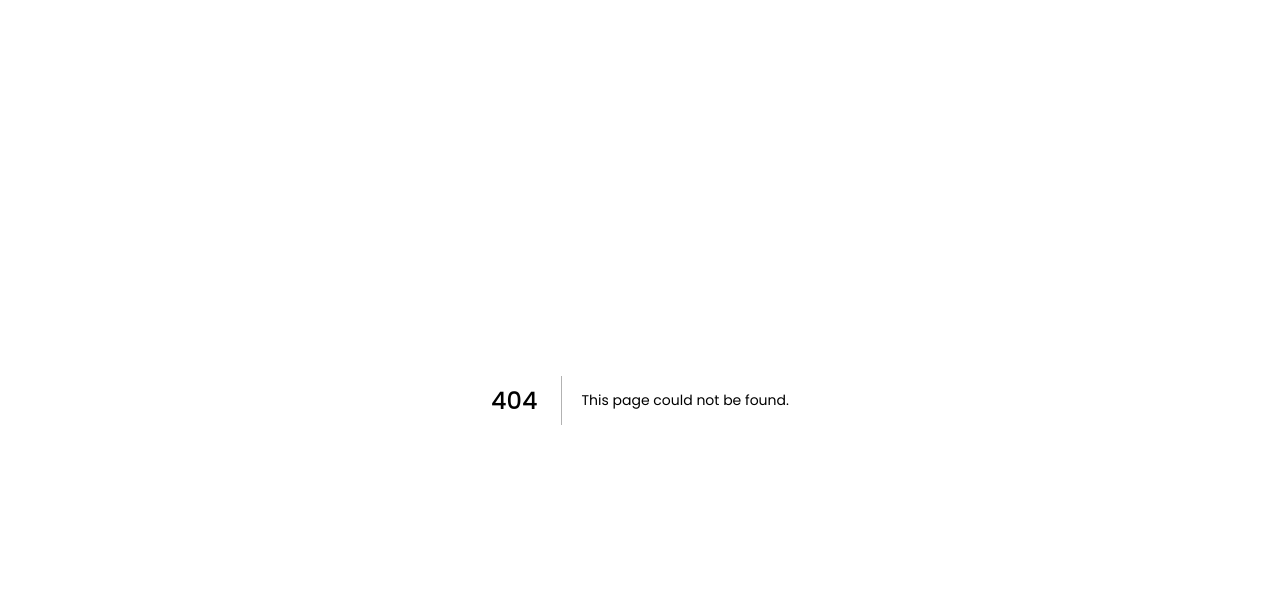
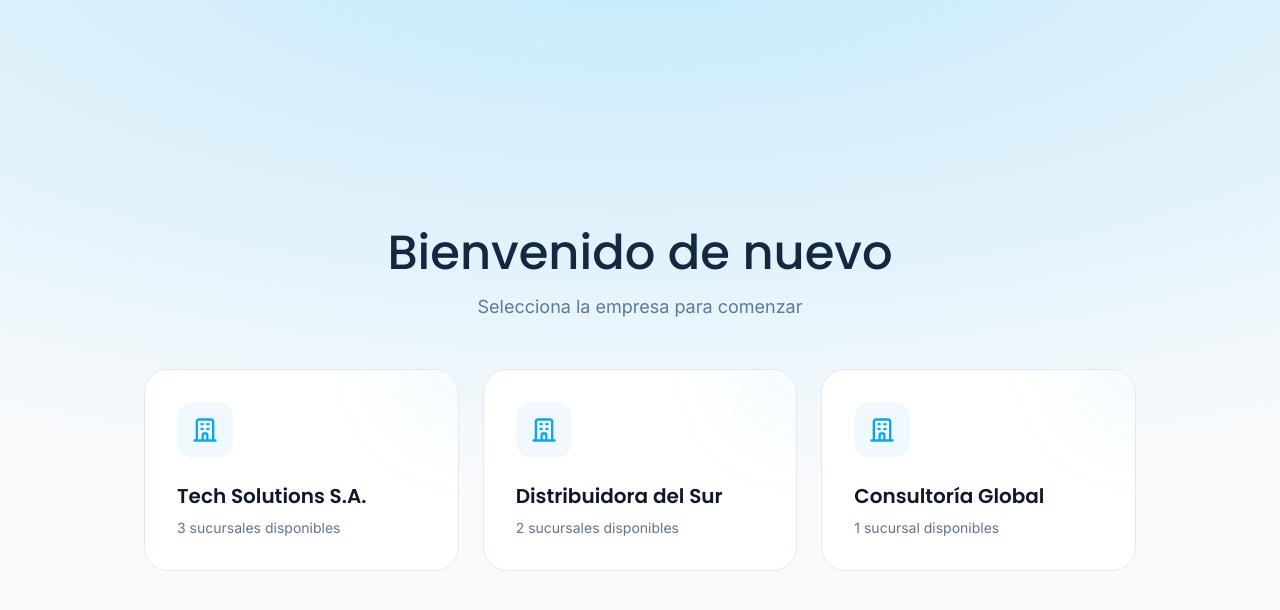
Before and after one commit to LuisChavezz/lazzar-erp, a Next.js app: page /select-branch in a window 1280 px wide. Before the commit this address had no page. Shown: the top 610 px of the page. Built offline with nearby package versions, Linux system fonts and the light colour scheme.

Commit message:
feat: add select-branch
- Implement workspace selector with company/branch selection flow

```diff
--- /dev/null
+++ b/src/app/select-branch/layout.tsx
@@ -0,0 +1,17 @@
+export const metadata = {
+  title: "Seleccionar Sucursal",
+  description: "Selecciona tu empresa y sucursal de trabajo",
+};
+
+export default function SelectBranchLayout({
+  children,
+}: Readonly<{
+  children: React.ReactNode;
+}>) {
+  return (
+    <div className="bg-slate-50 dark:bg-black min-h-screen flex flex-col items-center justify-center py-12 transition-colors duration-300 relative selection:bg-sky-500 selection:text-white">
+      <div className="pointer-events-none fixed inset-0 z-0 bg-[radial-gradient(110%_70%_at_50%_-10%,rgba(56,189,248,0.28),rgba(255,255,255,0))] dark:bg-[radial-gradient(120%_85%_at_50%_-20%,rgba(56,189,248,0.22),rgba(17,17,19,0))]"></div>
+      {children}
+    </div>
+  );
+}
--- /dev/null
+++ b/src/app/select-branch/page.tsx
@@ -0,0 +1,5 @@
+import WorkspaceSelector from "@/src/features/workspace/components/WorkspaceSelector";
+
+export default function SelectBranchPage() {
+  return <WorkspaceSelector />;
+}
--- a/src/components/Icons.tsx
+++ b/src/components/Icons.tsx
@@ -679,6 +679,23 @@ export const ChevronRightIcon = (props: React.SVGProps<SVGSVGElement>) => (
   </svg>
 );
 
+export const MapPinIcon = (props: React.SVGProps<SVGSVGElement>) => (
+  <svg {...props} fill="none" stroke="currentColor" viewBox="0 0 24 24">
+    <path
+      strokeLinecap="round"
+      strokeLinejoin="round"
+      strokeWidth="2"
+      d="M17.657 16.657L13.414 20.9a1.998 1.998 0 01-2.827 0l-4.244-4.243a8 8 0 1111.314 0z"
+    />
+    <path
+      strokeLinecap="round"
+      strokeLinejoin="round"
+      strokeWidth="2"
+      d="M15 11a3 3 0 11-6 0 3 3 0 016 0z"
+    />
+  </svg>
+);
+
 export const LoadingSpinnerIcon = (props: React.SVGProps<SVGSVGElement>) => (
   <svg
     {...props}
--- a/src/features/company-registration-form/components/CompanyRegistrationForm.tsx
+++ b/src/features/company-registration-form/components/CompanyRegistrationForm.tsx
@@ -20,32 +20,32 @@ export const CompanyRegistrationForm = () => {
   } = useForm<CompanyFormValues>({
     resolver: zodResolver(CompanyFormSchema),
     defaultValues: {
-      // codigo: "",
-      // razon_social: "",
-      // nombre_comercial: "",
-      // rfc: "",
-      // email_contacto: "",
-      // telefono: "",
-      // sitio_web: "",
-      // moneda_base: "MXN",
-      // timezone: "America/Mexico_City",
-      // idioma: "es-MX",
-      // estatus: "activo",
-      // logo_url: "",
+      codigo: "",
+      razon_social: "",
+      nombre_comercial: "",
+      rfc: "",
+      email_contacto: "",
+      telefono: "",
+      sitio_web: "",
+      moneda_base: "MXN",
+      timezone: "America/Mexico_City",
+      idioma: "es-MX",
+      estatus: "activo",
+      logo_url: "",
 
       // ? Filled fields
-      codigo: "ABC123",
-      razon_social: "Empresa XYZ",
-      nombre_comercial: "Empresa XYZ",
-      rfc: "XAXX010101000",
-      email_contacto: "contacto@empresaxyz.com",
-      telefono: "5551234567",
-      sitio_web: "https://www.empresaxyz.com",
-      moneda_base: "MXN",
-      timezone: "America/New_York",
-      idioma: "en-US",
-      estatus: "activo",
-      logo_url: "https://www.empresaxyz.com/logo.png",
+      // codigo: "ABC123",
+      // razon_social: "Empresa XYZ",
+      // nombre_comercial: "Empresa XYZ",
+      // rfc: "XAXX010101000",
+      // email_contacto: "contacto@empresaxyz.com",
+      // telefono: "5551234567",
+      // sitio_web: "https://www.empresaxyz.com",
+      // moneda_base: "MXN",
+      // timezone: "America/New_York",
+      // idioma: "en-US",
+      // estatus: "activo",
+      // logo_url: "https://www.empresaxyz.com/logo.png",
     },
   });
 
@@ -260,12 +260,12 @@ export const CompanyRegistrationForm = () => {
                     Moneda Base
                   </label>
                   <select
-                    className="w-full bg-slate-50 dark:bg-black/20 border border-slate-200 dark:border-slate-700 rounded-xl px-4 py-2.5 text-sm outline-none focus:border-brand-500 focus:ring-2 focus:ring-brand-500/20 transition-all"
+                    className="w-full bg-slate-50 dark:bg-black/20 border border-slate-200 dark:border-slate-700 rounded-xl px-4 py-2.5 text-sm outline-none focus:border-brand-500 focus:ring-2 focus:ring-brand-500/20 transition-all dark:text-white"
                     {...register("moneda_base")}
                   >
-                    <option value="MXN">Peso Mexicano (MXN)</option>
-                    <option value="USD">Dólar Estadounidense (USD)</option>
-                    <option value="EUR">Euro (EUR)</option>
+                    <option value="MXN" className="text-slate-900 dark:text-white bg-white dark:bg-zinc-900">Peso Mexicano (MXN)</option>
+                    <option value="USD" className="text-slate-900 dark:text-white bg-white dark:bg-zinc-900">Dólar Estadounidense (USD)</option>
+                    <option value="EUR" className="text-slate-900 dark:text-white bg-white dark:bg-zinc-900">Euro (EUR)</option>
                   </select>
                   {errors.moneda_base && (
                     <p className="text-xs text-red-600 mt-1">{errors.moneda_base.message}</p>
@@ -276,12 +276,12 @@ export const CompanyRegistrationForm = () => {
                     Zona Horaria
                   </label>
                   <select
-                    className="w-full bg-slate-50 dark:bg-black/20 border border-slate-200 dark:border-slate-700 rounded-xl px-4 py-2.5 text-sm outline-none focus:border-brand-500 focus:ring-2 focus:ring-brand-500/20 transition-all"
+                    className="w-full bg-slate-50 dark:bg-black/20 border border-slate-200 dark:border-slate-700 rounded-xl px-4 py-2.5 text-sm outline-none focus:border-brand-500 focus:ring-2 focus:ring-brand-500/20 transition-all dark:text-white"
                     {...register("timezone")}
                   >
-                    <option value="America/Mexico_City">Ciudad de México (GMT-6)</option>
-                    <option value="America/New_York">Nueva York (GMT-5)</option>
-                    <option value="Europe/Madrid">Madrid (GMT+1)</option>
+                    <option value="America/Mexico_City" className="text-slate-900 dark:text-white bg-white dark:bg-zinc-900">Ciudad de México (GMT-6)</option>
+                    <option value="America/New_York" className="text-slate-900 dark:text-white bg-white dark:bg-zinc-900">Nueva York (GMT-5)</option>
+                    <option value="Europe/Madrid" className="text-slate-900 dark:text-white bg-white dark:bg-zinc-900">Madrid (GMT+1)</option>
                   </select>
                   {errors.timezone && (
                     <p className="text-xs text-red-600 mt-1">{errors.timezone.message}</p>
@@ -292,12 +292,12 @@ export const CompanyRegistrationForm = () => {
                     Idioma
                   </label>
                   <select
-                    className="w-full bg-slate-50 dark:bg-black/20 border border-slate-200 dark:border-slate-700 rounded-xl px-4 py-2.5 text-sm outline-none focus:border-brand-500 focus:ring-2 focus:ring-brand-500/20 transition-all"
+                    className="w-full bg-slate-50 dark:bg-black/20 border border-slate-200 dark:border-slate-700 rounded-xl px-4 py-2.5 text-sm outline-none focus:border-brand-500 focus:ring-2 focus:ring-brand-500/20 transition-all dark:text-white"
                     {...register("idioma")}
                   >
-                    <option value="es-MX">Español (México)</option>
-                    <option value="en-US">English (US)</option>
-                    <option value="es-ES">Español (España)</option>
+                    <option value="es-MX" className="text-slate-900 dark:text-white bg-white dark:bg-zinc-900">Español (México)</option>
+                    <option value="en-US" className="text-slate-900 dark:text-white bg-white dark:bg-zinc-900">English (US)</option>
+                    <option value="es-ES" className="text-slate-900 dark:text-white bg-white dark:bg-zinc-900">Español (España)</option>
                   </select>
                   {errors.idioma && (
                     <p className="text-xs text-red-600 mt-1">{errors.idioma.message}</p>
@@ -308,11 +308,11 @@ export const CompanyRegistrationForm = () => {
                     Estatus
                   </label>
                   <select
-                    className="w-full bg-slate-50 dark:bg-black/20 border border-slate-200 dark:border-slate-700 rounded-xl px-4 py-2.5 text-sm outline-none focus:border-brand-500 focus:ring-2 focus:ring-brand-500/20 transition-all"
+                    className="w-full bg-slate-50 dark:bg-black/20 border border-slate-200 dark:border-slate-700 rounded-xl px-4 py-2.5 text-sm outline-none focus:border-brand-500 focus:ring-2 focus:ring-brand-500/20 transition-all dark:text-white"
                     {...register("estatus")}
                   >
-                    <option value="activo">Activo</option>
-                    <option value="suspendido">Suspendido</option>
+                    <option value="activo" className="text-slate-900 dark:text-white bg-white dark:bg-zinc-900">Activo</option>
+                    <option value="suspendido" className="text-slate-900 dark:text-white bg-white dark:bg-zinc-900">Suspendido</option>
                   </select>
                   {errors.estatus && (
                     <p className="text-xs text-red-600 mt-1">{errors.estatus.message}</p>
--- /dev/null
+++ b/src/features/workspace/components/WorkspaceSelector.tsx
@@ -0,0 +1,176 @@
+"use client";
+
+import { useState, useMemo } from "react";
+import { useRouter } from "next/navigation";
+import { ArrowLeftIcon, BuildingIcon, MapPinIcon } from "@/src/components/Icons";
+
+// Mock data structure
+interface Branch {
+  id: string;
+  name: string;
+}
+
+interface Company {
+  id: string;
+  name: string;
+  branches: Branch[];
+}
+
+const MOCK_COMPANIES: Company[] = [
+  {
+    id: "company1",
+    name: "Tech Solutions S.A.",
+    branches: [
+      { id: "br1_c1", name: "Matriz - Ciudad de México" },
+      { id: "br2_c1", name: "Sucursal Norte - Monterrey" },
+      { id: "br3_c1", name: "Sucursal Suroeste - Guadalajara" }
+    ],
+  },
+  {
+    id: "company2",
+    name: "Distribuidora del Sur",
+    branches: [
+      { id: "br1_c2", name: "Almacén Central - Mérida" },
+      { id: "br2_c2", name: "Punto de Venta - Cancún" },
+    ],
+  },
+  {
+    id: "company3",
+    name: "Consultoría Global",
+    branches: [
+      { id: "br1_c3", name: "Oficina Virtual" },
+    ],
+  }
+];
+
+export default function WorkspaceSelector2() {
+  const router = useRouter();
+  const [selectedCompanyId, setSelectedCompanyId] = useState("");
+
+  // Derive available branches based on selected company
+  const availableBranches = useMemo(() => {
+    const company = MOCK_COMPANIES.find((c) => c.id === selectedCompanyId);
+    return company ? company.branches : [];
+  }, [selectedCompanyId]);
+
+  // Handle company selection
+  const handleCompanySelect = (companyId: string) => {
+    setSelectedCompanyId(companyId);
+  };
+
+  // Handle branch selection
+  const handleBranchSelect = (branchId: string) => {
+    const companyName = MOCK_COMPANIES.find(c => c.id === selectedCompanyId)?.name;
+    const branchName = availableBranches.find(b => b.id === branchId)?.name;
+
+    console.log("Seleccionado:", {
+      company: { id: selectedCompanyId, name: companyName },
+      branch: { id: branchId, name: branchName }
+    });
+
+    router.push("/dashboard");
+  };
+
+  const handleBack = () => {
+    setSelectedCompanyId("");
+  };
+
+  return (
+    <div className="w-full max-w-5xl mx-auto px-4 flex flex-col items-center">
+      {/* Header Dinámico */}
+      <div className={`transition-all duration-500 ease-in-out text-center mb-12 ${selectedCompanyId ? "transform -translate-y-4" : ""}`}>
+        <h2 className="text-4xl md:text-5xl text-slate-900 dark:text-white font-medium brand-font mb-4">
+          {selectedCompanyId ? "Selecciona una Sucursal" : "Bienvenido de nuevo"}
+        </h2>
+        <p className="text-slate-500 dark:text-slate-400 text-lg">
+          {selectedCompanyId
+            ? "Elige la ubicación donde trabajarás hoy"
+            : "Selecciona la empresa para comenzar"}
+        </p>
+      </div>
+
+      <div className="w-full grid grid-cols-1">
+        {/* Grid de Empresas */}
+        <div
+          className={`
+            col-start-1 row-start-1 w-full transition-all duration-500 ease-in-out
+            ${selectedCompanyId
+              ? "opacity-0 -translate-y-20 pointer-events-none scale-95"
+              : "opacity-100 translate-y-0 scale-100"
+            }
+          `}
+        >
+          <div className="grid grid-cols-1 md:grid-cols-2 lg:grid-cols-3 gap-6">
+            {MOCK_COMPANIES.map((company) => (
+              <button
+                key={company.id}
+                onClick={() => handleCompanySelect(company.id)}
+                className="group relative cursor-pointer bg-white dark:bg-zinc-900/50 border border-slate-200 dark:border-white/10 rounded-3xl p-8 text-left hover:border-brand-500 dark:hover:border-brand-500 hover:shadow-xl hover:shadow-brand-500/10 transition-all duration-300 flex flex-col gap-6 overflow-hidden"
+              >
+                <div className="absolute top-0 right-0 w-32 h-32 bg-brand-500/5 rounded-full blur-2xl -translate-y-1/2 translate-x-1/2 group-hover:bg-brand-500/10 transition-colors"></div>
+
+                <div className="w-14 h-14 rounded-2xl bg-brand-50 dark:bg-brand-500/10 flex items-center justify-center text-brand-500 group-hover:scale-110 transition-transform duration-300">
+                  <BuildingIcon className="w-7 h-7" />
+                </div>
+
+                <div>
+                  <h3 className="text-xl font-semibold text-slate-900 dark:text-white mb-2 group-hover:text-brand-500 transition-colors">
+                    {company.name}
+                  </h3>
+                  <p className="text-sm text-slate-500 dark:text-slate-400">
+                    {company.branches.length} {company.branches.length === 1 ? 'sucursal' : 'sucursales'} disponibles
+                  </p>
+                </div>
+              </button>
+            ))}
+          </div>
+        </div>
+
+        {/* Grid de Sucursales */}
+        <div
+          className={`
+            col-start-1 row-start-1 w-full transition-all duration-500 ease-in-out
+            ${!selectedCompanyId
+              ? "opacity-0 translate-y-20 pointer-events-none scale-95"
+              : "opacity-100 translate-y-0 scale-100 delay-150"
+            }
+          `}
+        >
+          {selectedCompanyId && (
+            <div className="flex flex-col gap-8">
+              <button
+                onClick={handleBack}
+                className="self-start flex items-center gap-2 text-slate-500 hover:text-brand-500 transition-colors px-4 py-2 rounded-full hover:bg-slate-100 dark:hover:bg-white/5"
+              >
+                <ArrowLeftIcon className="w-4 h-4" />
+                <span className="text-sm font-medium">Volver a empresas</span>
+              </button>
+
+              <div className="grid grid-cols-1 md:grid-cols-2 lg:grid-cols-3 gap-6">
+                {availableBranches.map((branch) => (
+                  <button
+                    key={branch.id}
+                    onClick={() => handleBranchSelect(branch.id)}
+                    className="group cursor-pointer bg-white dark:bg-zinc-900/50 border border-slate-200 dark:border-white/10 rounded-2xl p-6 text-left hover:border-brand-500 dark:hover:border-brand-500 hover:shadow-lg hover:shadow-brand-500/10 transition-all duration-300 flex items-center gap-4"
+                  >
+                    <div className="w-10 h-10 rounded-xl bg-slate-100 dark:bg-white/5 flex items-center justify-center text-slate-500 group-hover:text-brand-500 group-hover:bg-brand-50 dark:group-hover:bg-brand-500/10 transition-colors">
+                      <MapPinIcon className="w-5 h-5" />
+                    </div>
+                    <div>
+                      <h4 className="font-medium text-slate-900 dark:text-white group-hover:text-brand-500 transition-colors">
+                        {branch.name}
+                      </h4>
+                      <p className="text-xs text-slate-500 dark:text-slate-400 mt-0.5">
+                        Seleccionar ubicación
+                      </p>
+                    </div>
+                  </button>
+                ))}
+              </div>
+            </div>
+          )}
+        </div>
+      </div>
+    </div>
+  );
+}
```
Also changed, not shown: src/app/company-registration/layout.tsx (renamed from src/app/company-registration-form/layout.tsx), src/app/company-registration/page.tsx (renamed from src/app/company-registration-form/page.tsx).
